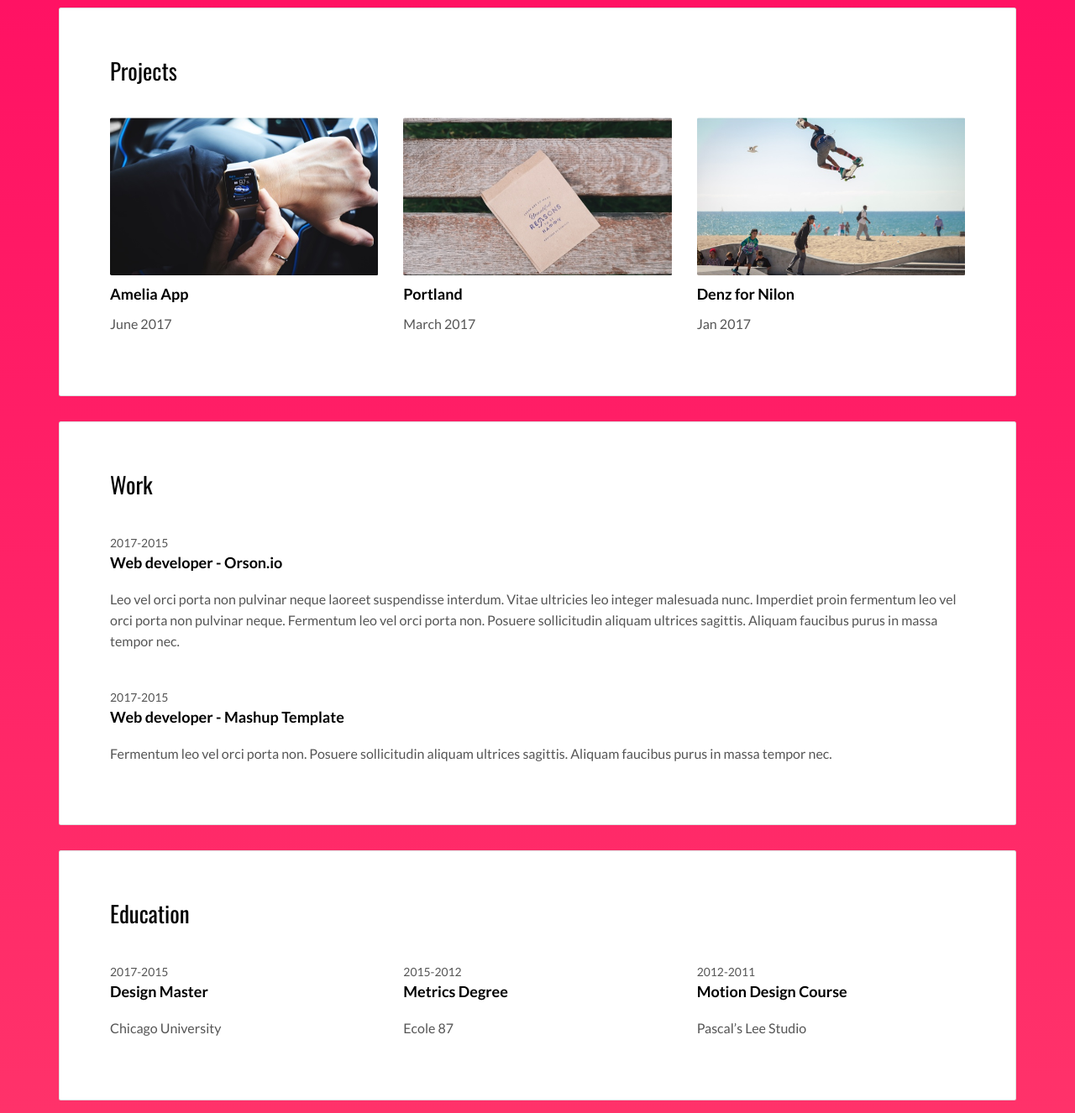
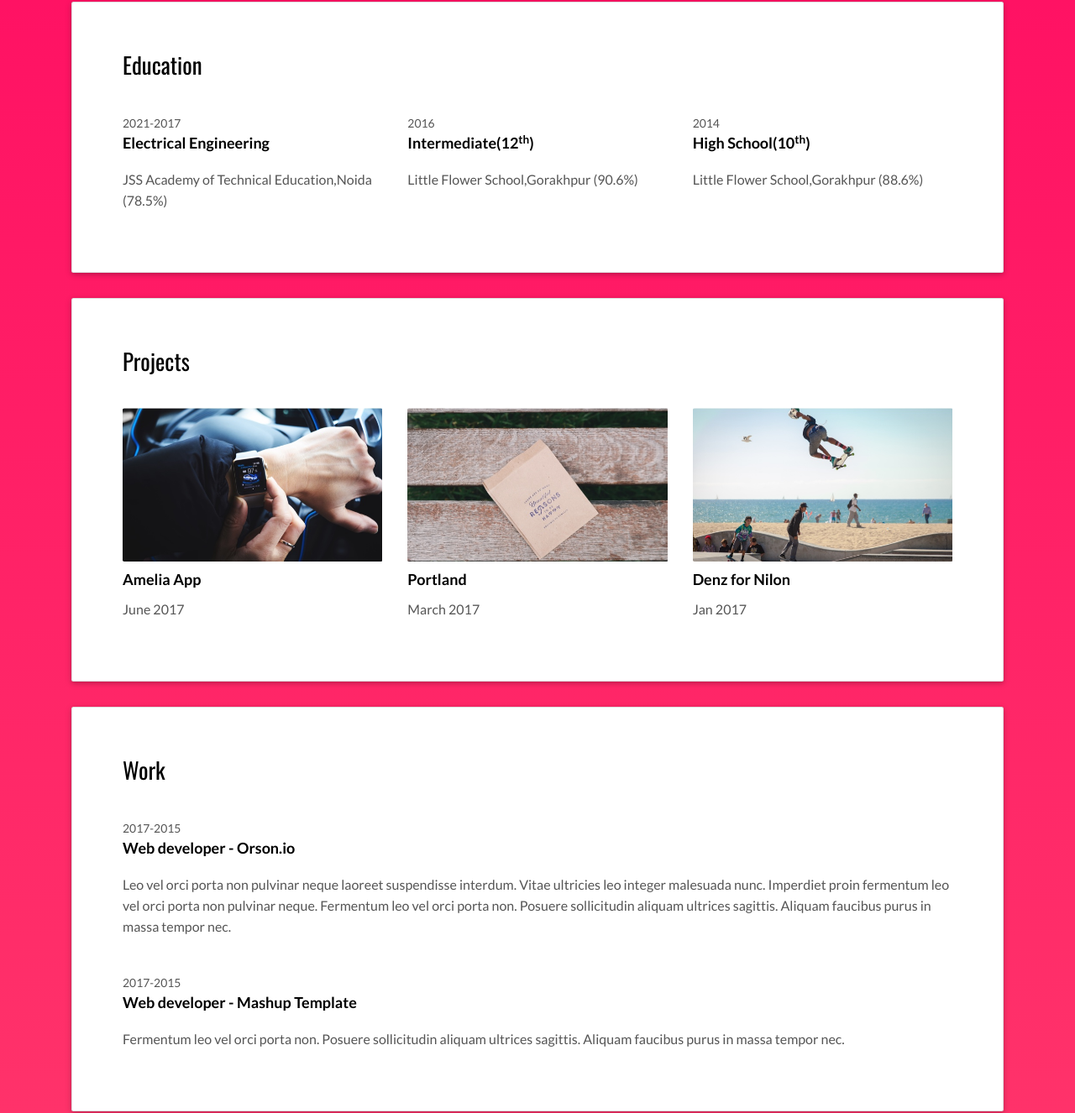
Before and after one commit to Tarun9005/Portfolio, a plain HTML site: page index.html in a window 1280 px wide. Shown: the part 745-2071 px from the top of the page at 84% size. Drawn offline with nearby package versions, Linux system fonts and the light colour scheme.

Commit message:
few more changes

```diff
--- a/index.html
+++ b/index.html
@@ -8,6 +8,11 @@
   <meta content="description" name="description">
   <meta name="google" content="notranslate" />
   <meta content="Mashup templates have been developped by Orson.io team" name="author">
+  <link href="https://fonts.googleapis.com/css?family=Cookie|Nunito&display=swap" rel="stylesheet">
+  <!-- Bootstrap core CSS -->
+  <link href="https://cdnjs.cloudflare.com/ajax/libs/twitter-bootstrap/4.3.1/css/bootstrap.min.css" rel="stylesheet">
+  <!-- Material Design Bootstrap -->
+  <link href="https://cdnjs.cloudflare.com/ajax/libs/mdbootstrap/4.8.5/css/mdb.min.css" rel="stylesheet">
 
   <!-- Disable tap highlight on IE -->
   <meta name="msapplication-tap-highlight" content="no">
@@ -22,13 +27,13 @@
 <body class="" style="background-color: black;">
 
 <!-- Add your content of header -->
-<div class="background-color-layer" style="background-image: url('assets/images/black.jpg')"
+<!-- <div class="background-color-layer" style="background-image: url('assets/images/black.jpg')"
 ></div>
-<main class="content-wrapper">
+ --><main class="content-wrapper">
   <header class="white-text-container section-container">
     <div class="text-center">
       <h1>I am Tarun Shekher</h1>
-      <p>Full Stack Web Developer</p>
+      <p>Full Stack Web Developer | PHP | Laravel | Vue.js</p>
       <p>
         <a class="fa-icon fa-icon-2x" href="https://www.facebook.com/tarun.srivastava.906" title="">
           <i class="fa fa-facebook"></i>
@@ -52,7 +57,7 @@
 <!-- Add your site or app content here -->
 
  <div class="container">
-   <div class="row">
+   <div class="row wow fadeIn">
      <div class="col-xs-12">
 
         <div class="card">
@@ -72,8 +77,40 @@
           </div>
         </div>
 
+         <!-- education -->
         <div class="card">
-          <div class="card-block">
+          <div class="card-block fadeIn">
+            <h2>Education</h2>
+            <div class="row">
+              <div class="col-md-4">
+                <div class="education-experience">
+                  <small class="date">2021-2017</small>
+                  <h3 class="h5 date-title">Electrical Engineering</h3>
+                  <p>JSS Academy of Technical Education,Noida (78.5%)</p>
+                </div>
+
+              </div>
+              <div class="col-md-4">
+                <div class="education-experience">
+                  <small class="date">2016</small>
+                  <h3 class="h5 date-title">Intermediate(12<sup>th</sup>)</h3>
+                  <p>Little Flower School,Gorakhpur (90.6%)</p>
+                </div>
+              </div>
+              <div class="col-md-4">
+                <div class="education-experience">
+                  <small class="date">2014</small>
+                  <h3 class="h5 date-title">High School(10<sup>th</sup>)</h3>
+                  <p>Little Flower School,Gorakhpur (88.6%)</p>
+                </div>
+              </div>
+            </div>
+          </div>
+        </div>
+        <!-- ends -->
+
+        <div class="card">
+          <div class="card-block wow fadeIn">
             <h2>Projects</h2>
             <div class="row">
               <div class="col-md-4">
@@ -95,8 +132,10 @@
           </div>
         </div>
 
+
+
         <div class="card">
-          <div class="card-block">
+          <div class="card-block wow fadeIn">
             <h2>Work</h2>
             <div class="work-experience">
               <small class="date">2017-2015</small>
@@ -116,35 +155,7 @@
         </div>
 
 
-        <div class="card">
-          <div class="card-block">
-            <h2>Education</h2>
-            <div class="row">
-              <div class="col-md-4">
-                <div class="education-experience">
-                  <small class="date">2017-2015</small>
-                  <h3 class="h5 date-title">Design Master</h3>
-                  <p>Chicago University</p>
-                </div>
 
-              </div>
-              <div class="col-md-4">
-                <div class="education-experience">
-                  <small class="date">2015-2012</small>
-                  <h3 class="h5 date-title">Metrics Degree</h3>
-                  <p>Ecole 87</p>
-                </div>
-              </div>
-              <div class="col-md-4">
-                <div class="education-experience">
-                  <small class="date">2012-2011</small>
-                  <h3 class="h5 date-title">Motion Design Course</h3>
-                  <p>Pascal’s Lee Studio</p>
-                </div>
-              </div>
-            </div>
-          </div>
-        </div>
 
         <div class="card">
           <div class="card-block">
@@ -301,6 +312,24 @@
   ga('send', 'pageview');
 </script>
 
---><script type="text/javascript" src="./main.bc58148c.js"></script></body>
+--><script type="text/javascript" src="./main.bc58148c.js"></script>
+
+<!-- SCRIPTS -->
+      <!-- JQuery -->
+      <script type="text/javascript" src="https://cdnjs.cloudflare.com/ajax/libs/jquery/3.4.1/jquery.min.js"></script>
+      <!-- Bootstrap tooltips -->
+      <script type="text/javascript" src="https://cdnjs.cloudflare.com/ajax/libs/popper.js/1.14.4/umd/popper.min.js"></script>
+      <!-- Bootstrap core JavaScript -->
+      <script type="text/javascript" src="https://cdnjs.cloudflare.com/ajax/libs/twitter-bootstrap/4.3.1/js/bootstrap.min.js"></script>
+      <!-- MDB core JavaScript -->
+      <script type="text/javascript" src="https://cdnjs.cloudflare.com/ajax/libs/mdbootstrap/4.8.5/js/mdb.min.js"></script>
+      <!-- Initializations -->
+      <script type="text/javascript">
+      // Animations initialization
+      new WOW().init();
+
+  </script>
+</body>
+
 
 </html>
```
